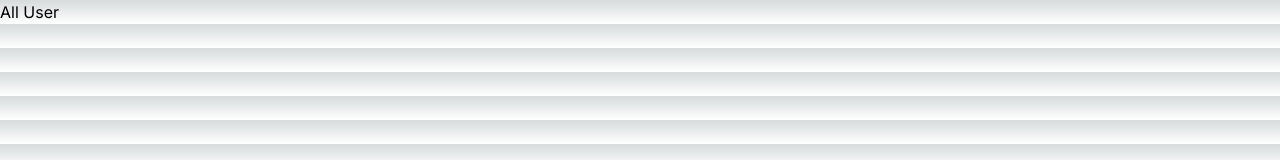
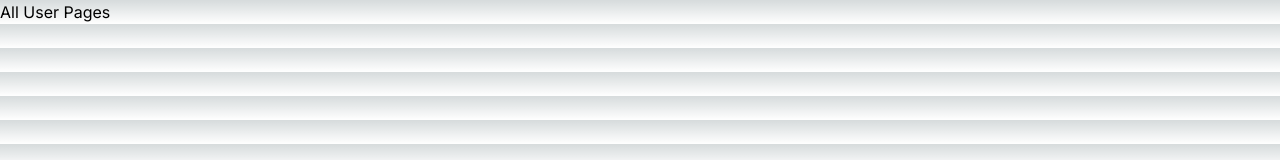
Before and after one commit to Aryaristote/Next-13, a Next.js app: page /users in a window 1280 px wide. Shown: the top 160 px of the page. Built offline with nearby package versions, Linux system fonts and the light colour scheme.

Commit message:
routing system

```diff
--- a/src/app/users/page.js
+++ b/src/app/users/page.js
@@ -3,7 +3,7 @@ import React from 'react'
 const page = () => {
   return (
     <div>
-      All User
+      All User Pages
     </div>
   )
 }
```
